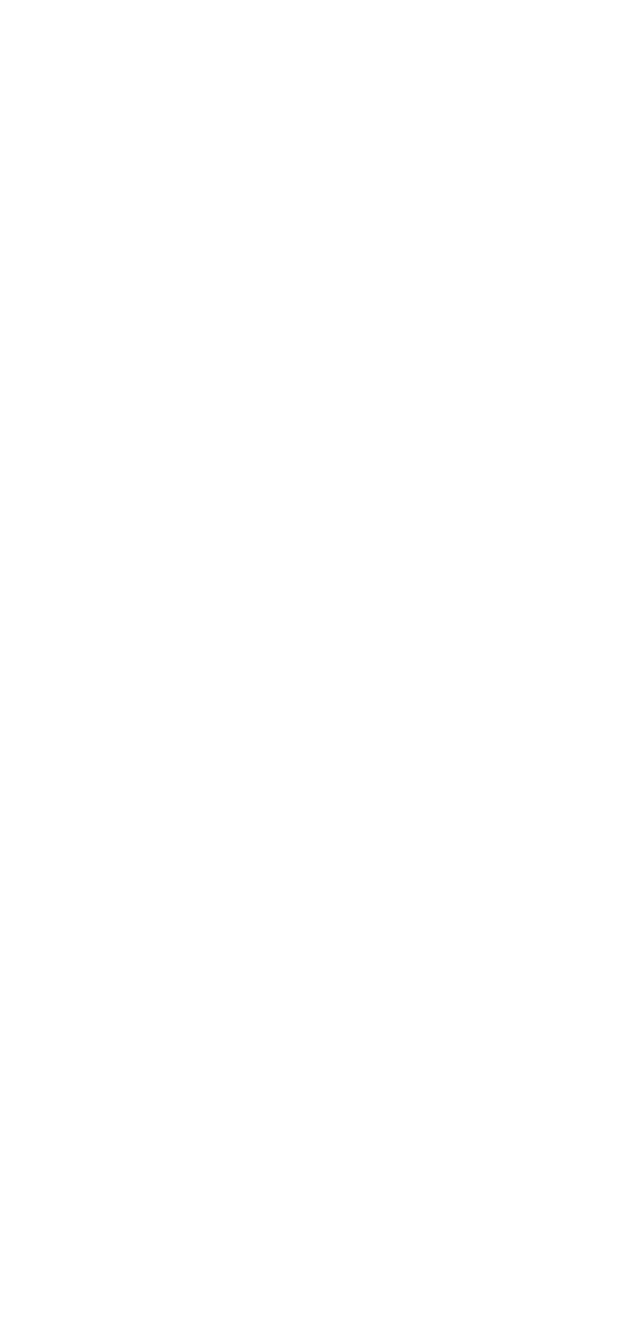
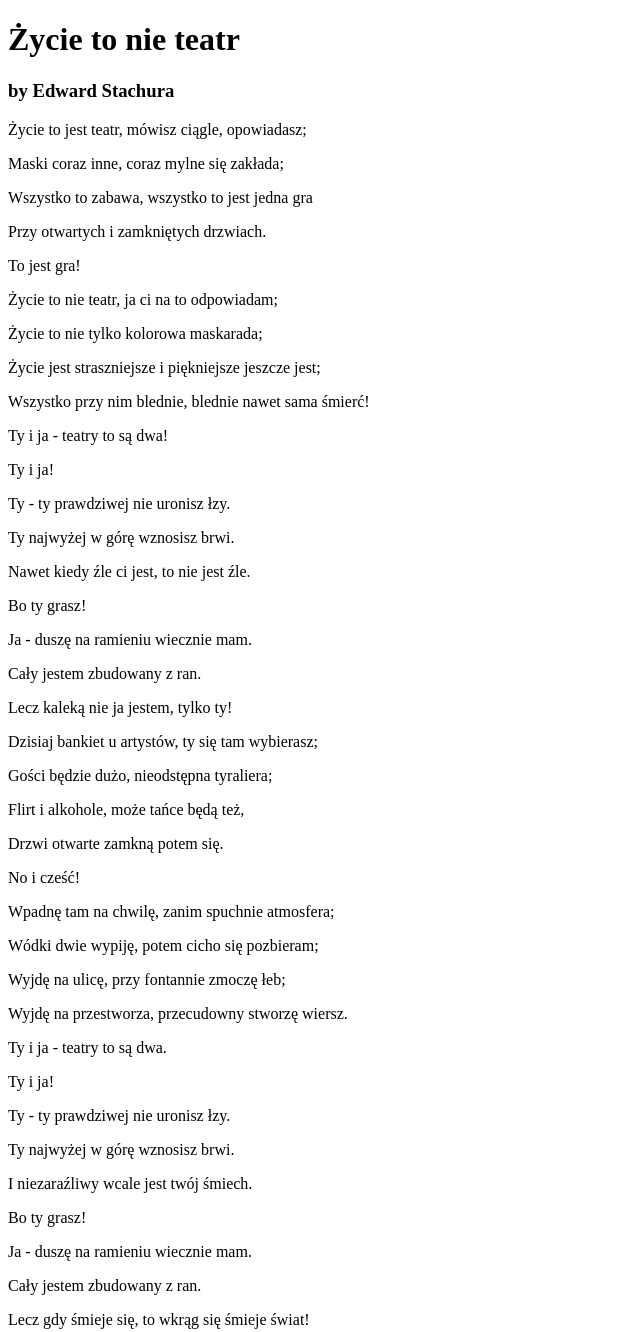
Before and after one commit to OloManolo95/learning-git-2, a plain HTML site: page index.html in a window 1280 px wide. Shown: the whole page, without its empty margins (0-640 px from the left). Before the commit the page ends 800 px from the top, so only its background shows below. Drawn offline with Linux system fonts and the light colour scheme.

Commit message:
Add html for page header and body

```diff
--- a/index.html
+++ b/index.html
@@ -1,12 +1,42 @@
 <!DOCTYPE html>
 <html lang="en">
-<head>
-    <meta charset="UTF-8">
-    <meta http-equiv="X-UA-Compatible" content="IE=edge">
-    <meta name="viewport" content="width=device-width, initial-scale=1.0">
-    <title>learning-git-2</title>
-</head>
-<body>
+    <head>
+        <title>learning-git-2</title>
+        <meta charset="utf-8">
+        <meta http-equiv="X-UA-Compatible" content="IE=edge">
+        <meta name="viewport" content="width=device-width, initial-scale=1.0">
+    </head>
+    <body>
+        <header>
+            <h1>Życie to nie teatr</h1>
+            <h3>by Edward Stachura</h3>
+        </header>
+        <div class="poem">
+            <div class="verse first">
+                <p>Życie to jest teatr, mówisz ciągle, opowiadasz;</p><p>Maski coraz inne, coraz mylne się zakłada;</p><p>Wszystko to zabawa, wszystko to jest jedna gra</p><p>Przy otwartych i zamkniętych drzwiach.</p><p>To jest gra!</p>
+            </div>
+            <div class="verse second">
+                <p>Życie to nie teatr, ja ci na to odpowiadam;</p><p>Życie to nie tylko kolorowa maskarada;</p><p>Życie jest straszniejsze i piękniejsze jeszcze jest;</p><p>Wszystko przy nim blednie, blednie nawet sama śmierć!</p><p>Ty i ja - teatry to są dwa!</p><p>Ty i ja!</p>
+            </div>
+            <div class="verse third">
+                <p>Ty - ty prawdziwej nie uronisz łzy.</p><p>Ty najwyżej w górę wznosisz brwi.</p><p>Nawet kiedy źle ci jest, to nie jest źle.</p><p>Bo ty grasz!</p>
+            </div>
+            <div class="verse fourth">
+                <p>Ja - duszę na ramieniu wiecznie mam.</p><p>Cały jestem zbudowany z ran.</p><p>Lecz kaleką nie ja jestem, tylko ty!</p>
+            </div>
+            <div class="verse fifth">
+                <p>Dzisiaj bankiet u artystów, ty się tam wybierasz;</p><p>Gości będzie dużo, nieodstępna tyraliera;</p><p>Flirt i alkohole, może tańce będą też,</p><p>Drzwi otwarte zamkną potem się.</p><p>No i cześć!</p>
+            </div>
+            <div class="verse sixth">
+                <p>Wpadnę tam na chwilę, zanim spuchnie atmosfera;</p><p>Wódki dwie wypiję, potem cicho się pozbieram;</p><p>Wyjdę na ulicę, przy fontannie zmoczę łeb;</p><p>Wyjdę na przestworza, przecudowny stworzę wiersz.</p><p>Ty i ja - teatry to są dwa.</p><p>Ty i ja!</p>
+            </div>
+            <div class="verse seventh">
+                <p>Ty - ty prawdziwej nie uronisz łzy.</p><p>Ty najwyżej w górę wznosisz brwi.</p><p>I niezaraźliwy wcale jest twój śmiech.</p><p>Bo ty grasz!</p>
+            </div>
+            <div class="verse eigth">
+                <p>Ja - duszę na ramieniu wiecznie mam.</p><p>Cały jestem zbudowany z ran.</p><p>Lecz gdy śmieje się, to wkrąg się śmieje świat!</p>
+            </div>
+        </div>
 
 </body>
 </html>
```
